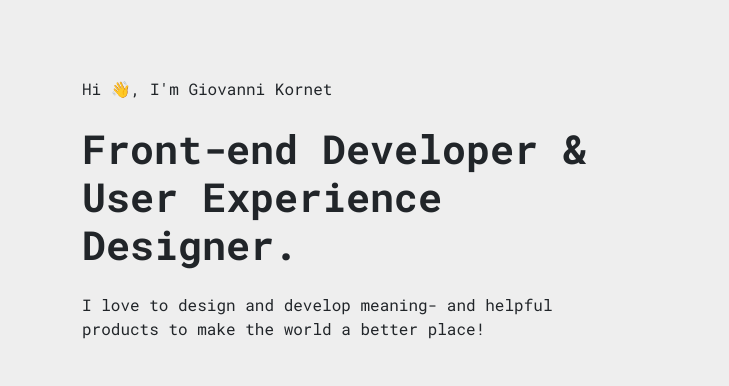
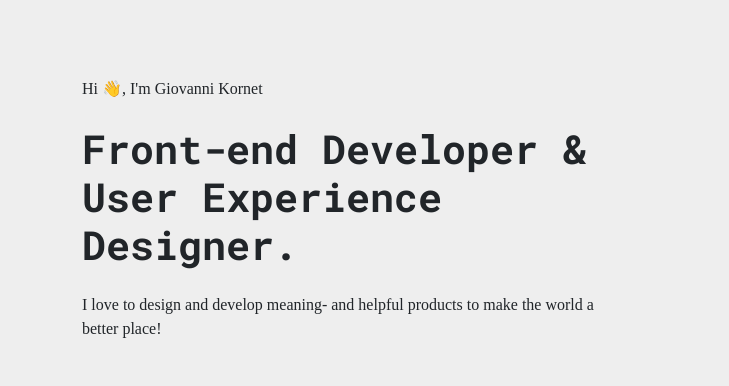
Before and after one commit to GiiovanniK/PortfolioWebsite, a plain HTML site: page index.html in a window 1280 px wide. Shown: the part 139-525 px from the top of the page, 0-729 px from the left. Drawn offline with Linux system fonts and the light colour scheme; grey boxes are pictures that could not be loaded; a web font is replaced by a local one.

Commit message:
Updated font of paragraph in header

```diff
--- a/css/style.css
+++ b/css/style.css
@@ -237,10 +237,6 @@ h3 {
     font-size: 24px !important;
 }
 
-.headerContainer p {
-    font-family: RobotoMonoRegular;
-}
-
 p {
     font-family: OpenSansRegular;
     margin-bottom: 0 !important;
```
